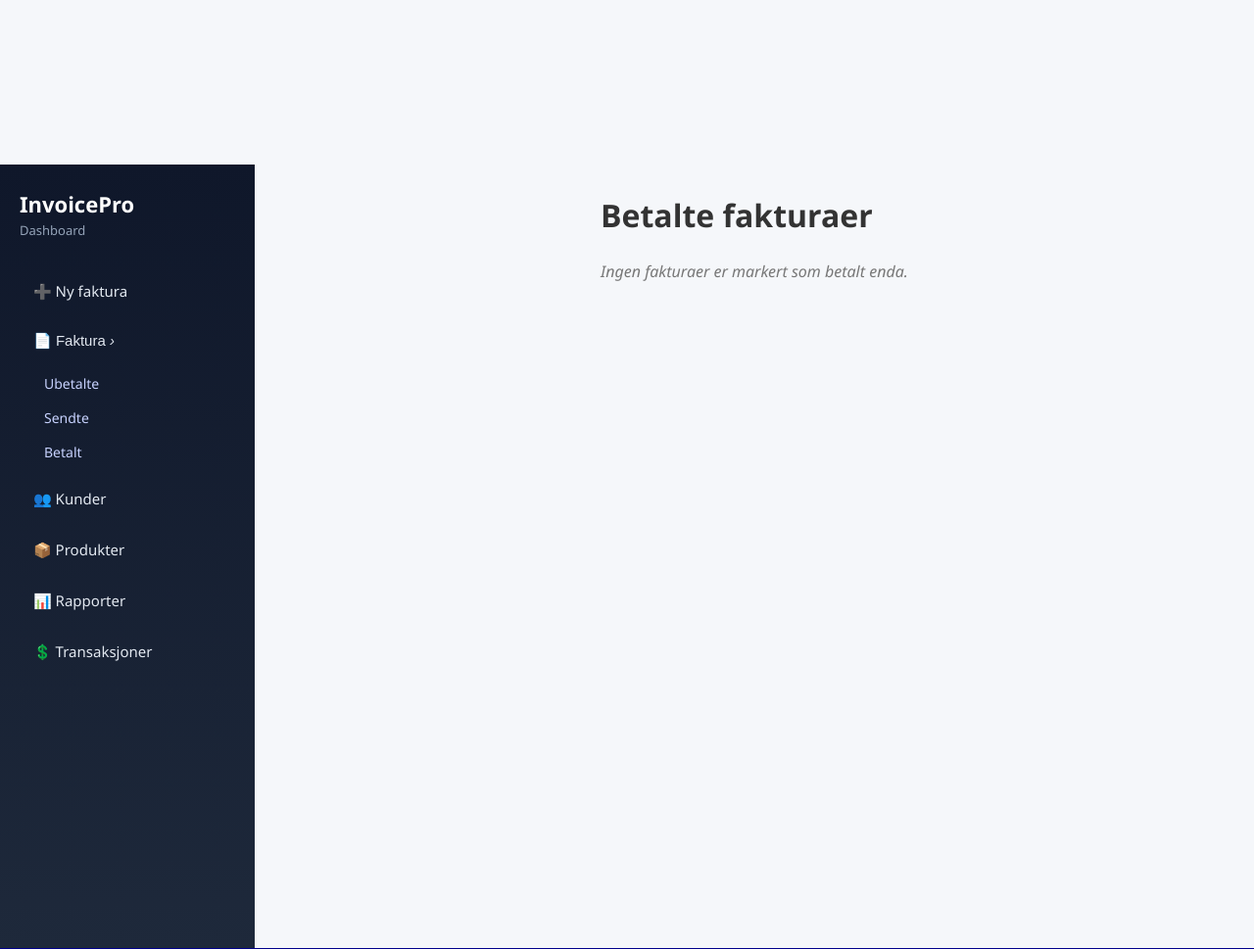
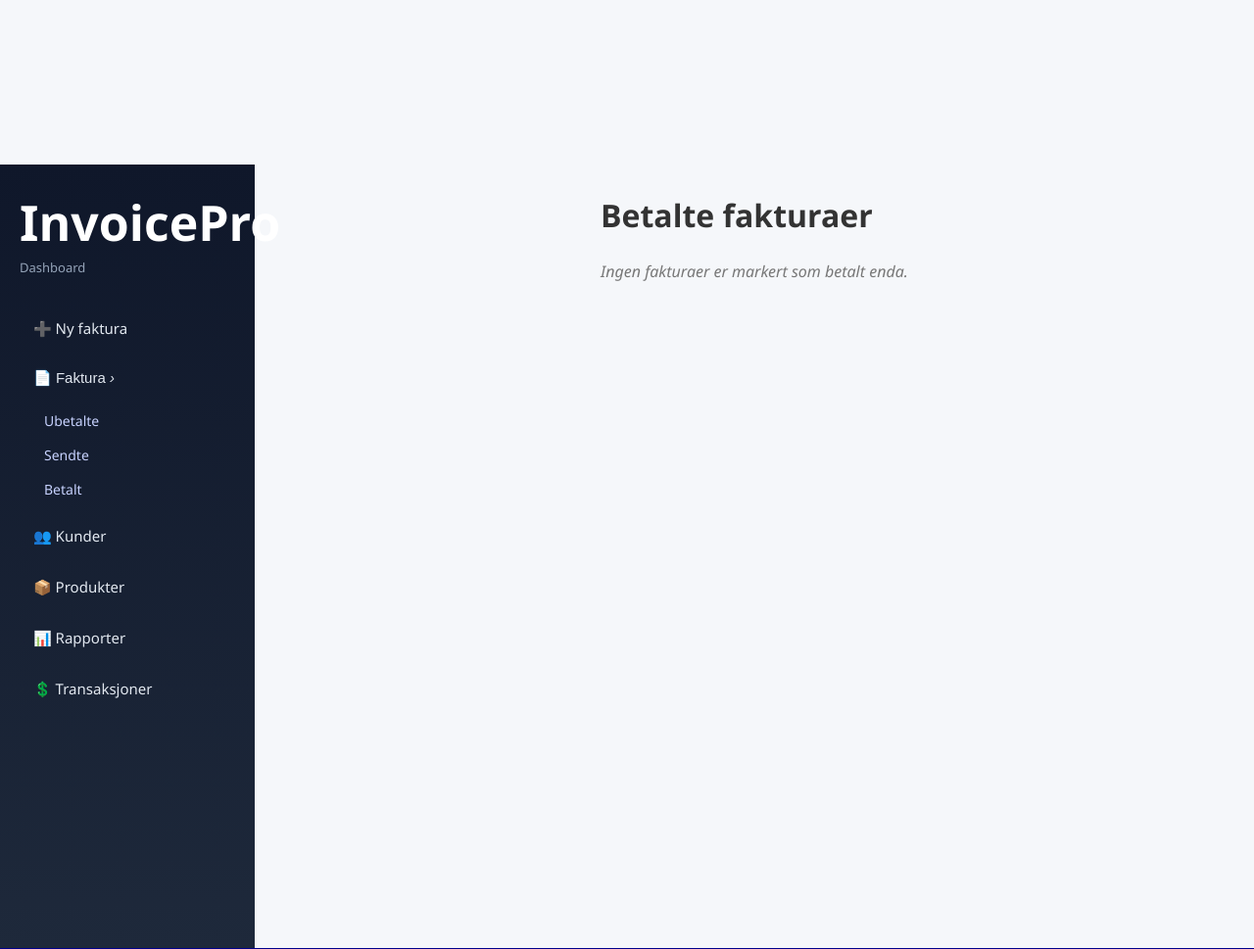
Before and after one commit to kevinuyphan-lgtm/test, a Flask app: template nettside/templates/faktura_tjeneste/betalt.html in a window 1280 px wide. Shown: the part 131-1100 px from the top of the page at 98% size. Run offline with Flask 3, Linux system fonts and the light colour scheme; the template is opened without the code that fills it, so the values that code supplies are empty; parts of the project's set-up code (start-up, migrations or seed data) failed here and were passed over.

Commit message:
testing sidebar

```diff
--- a/nettside/static/base/style_sidebar.css
+++ b/nettside/static/base/style_sidebar.css
@@ -20,7 +20,7 @@
 
 .brand {
   margin: 0;
-  font-size: 22px;
+  font-size: 50px;
   font-weight: 600;
 }
 
```
Also changed, not shown: nettside/static/faktura_tjeneste/style_fakturaer.css (deleted).
